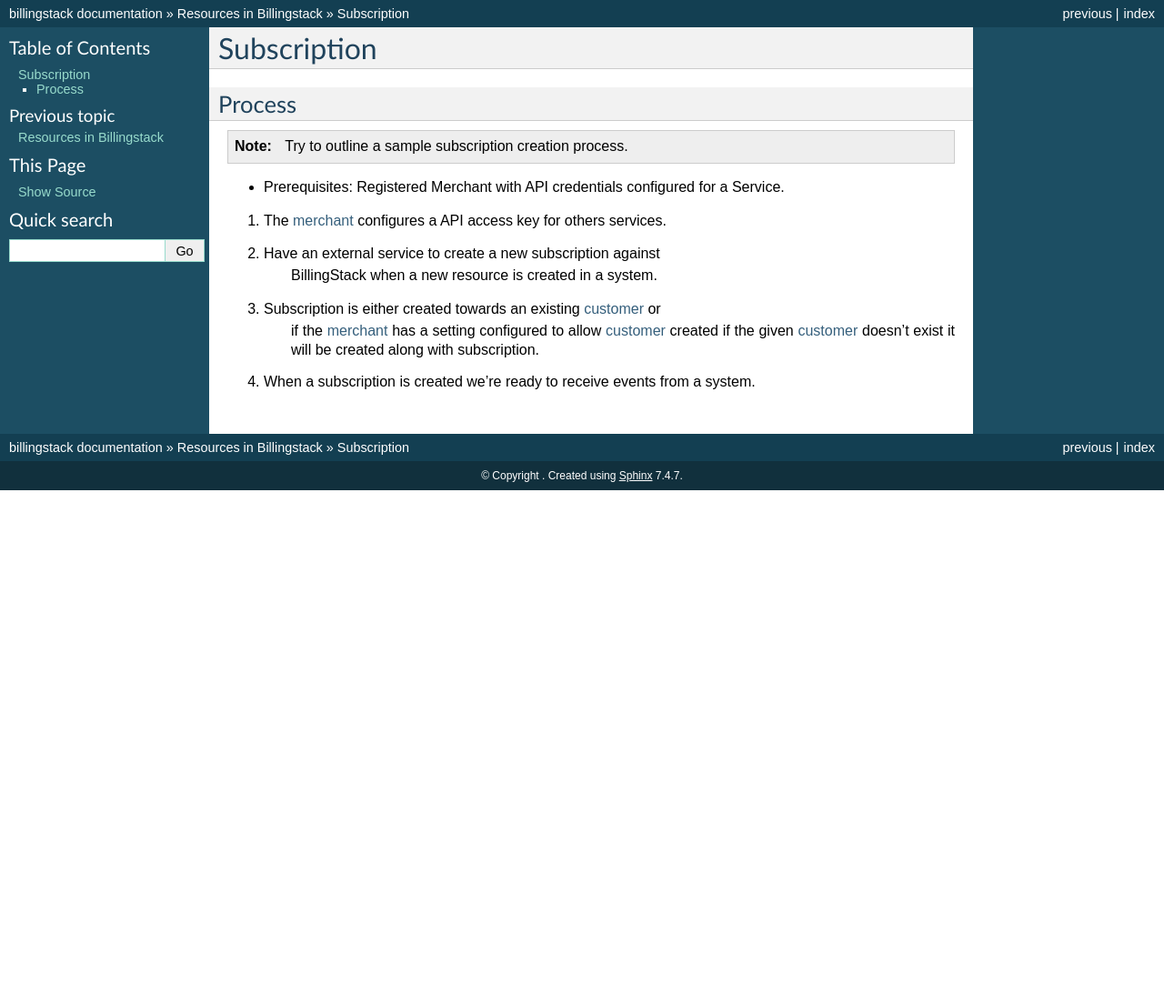
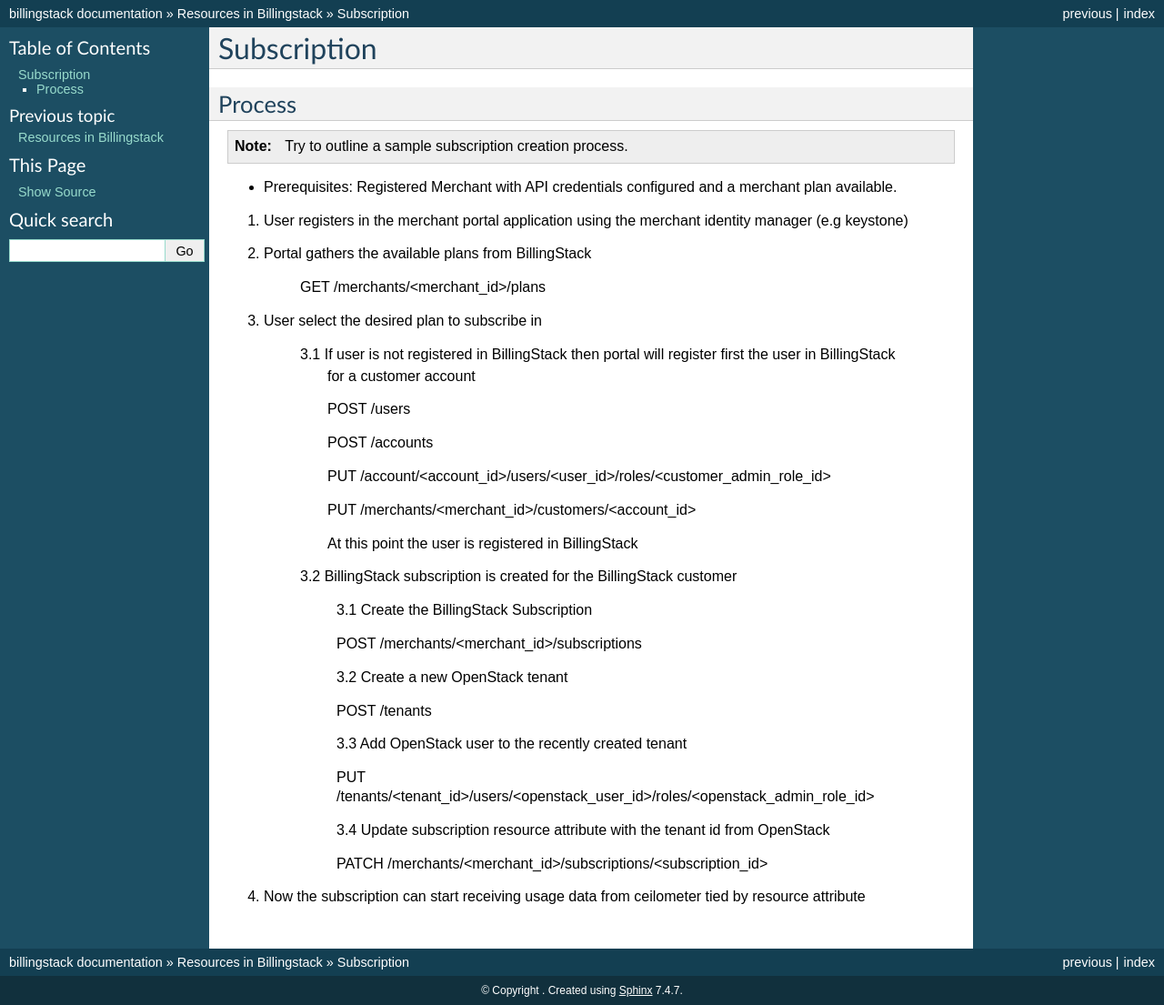
Before and after one commit to stackforge/billingstack, a Sphinx documentation site: the page built from doc/source/resources/subscriptions.rst, in a window 1280 px wide. Shown: the whole page at 91% size. Built offline with Sphinx 7.4.7, drawn with Linux system fonts in a browser that asks for light colours; the version number could not be read and is left out; before the commit the page ends 900 px from its top, so only the background shows below that.

Commit message:
updated process

```diff
--- a/doc/source/resources/subscriptions.rst
+++ b/doc/source/resources/subscriptions.rst
@@ -28,14 +29,46 @@
 
 .. note:: Try to outline a sample subscription creation process.
 
-* Prerequisites: Registered Merchant with API credentials configured for a Service.
 
-1. The :term:`merchant` configures a API access key for others services.
-2. Have an external service to create a new subscription against
-    BillingStack when a new :term:`resource` is created in a system.
 
-3. Subscription is either created towards an existing :term:`customer` or
-    if the :term:`merchant` has a setting configured to allow :term:`customer`
-    created if the given :term:`customer` doesn't exist it will be created along with
-    subscription.
-4. When a subscription is created we're ready to receive events from a system.
+* Prerequisites: Registered Merchant with API credentials configured and a merchant plan available.
+
+1. User registers in the merchant portal application using the merchant identity manager (e.g keystone)
+
+2. Portal gathers the available plans from BillingStack
+
+    GET /merchants/<merchant_id>/plans
+
+3. User select the desired plan to subscribe in
+
+    3.1 If user is not registered in BillingStack then portal will register first the user in BillingStack
+        for a customer account
+
+        POST /users
+
+        POST /accounts
+
+        PUT /account/<account_id>/users/<user_id>/roles/<customer_admin_role_id>
+
+        PUT /merchants/<merchant_id>/customers/<account_id>
+
+        At this point the user is registered in BillingStack
+
+    3.2 BillingStack subscription is created for the BillingStack customer
+
+        3.1 Create the BillingStack Subscription
+
+        POST /merchants/<merchant_id>/subscriptions
+
+        3.2 Create a new OpenStack tenant
+
+        POST /tenants
+
+        3.3 Add OpenStack user to the recently created tenant
+
+        PUT /tenants/<tenant_id>/users/<openstack_user_id>/roles/<openstack_admin_role_id>
+
+        3.4 Update subscription resource attribute with the tenant id from OpenStack
+
+        PATCH /merchants/<merchant_id>/subscriptions/<subscription_id>
+4. Now the subscription can start receiving usage data from ceilometer tied by resource attribute
```
Also changed, not shown: other parts of doc/source/resources/subscriptions.rst (+1 -0 lines).
